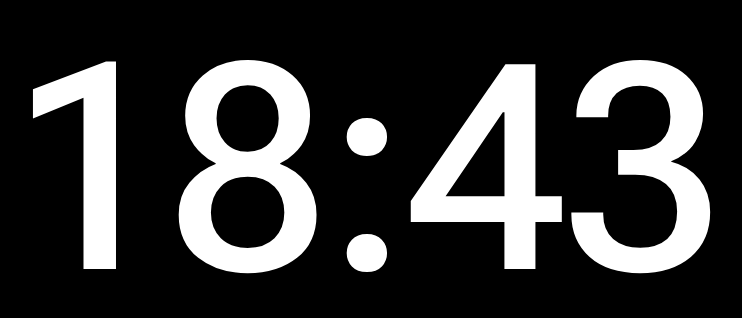
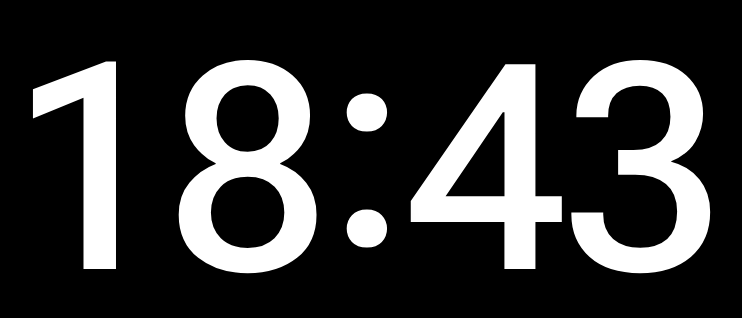
Before and after one commit to irvinghanchy/tmr, a plain HTML site: page display.html in a window 1280 px wide. Shown: the part 229-547 px from the top of the page, without its empty margins (276-1018 px from the left). Drawn offline with nearby package versions, Linux system fonts and the light colour scheme; animation ran at ten frames a second.

Commit message:
fix: optically center colon vertically relative to lining digits

```diff
--- a/css/admin.css
+++ b/css/admin.css
@@ -163,9 +163,11 @@
 .preview-icon.color-lightblue { color: #38bdf8; }
 .preview-icon.color-yellow { color: #facc15; }
 
-/* Colons: Instant blinking without fade */
+/* Colons: Visually centered with digits (shifted up ~0.08em) + instant blinking */
 .digit-colon {
   display: inline-block;
+  position: relative;
+  transform: translateY(-0.085em);
   transition: none !important;
 }
 
--- a/css/display.css
+++ b/css/display.css
@@ -198,9 +198,11 @@ html, body {
   50% { opacity: 0.88; }
 }
 
-/* Colons: Instant blinking without fade or transition */
+/* Colons: Visually centered with digits (shifted up ~0.08em) + instant blinking */
 .digit-colon {
   display: inline-block;
+  position: relative;
+  transform: translateY(-0.085em);
   transition: none !important;
 }
 
```
